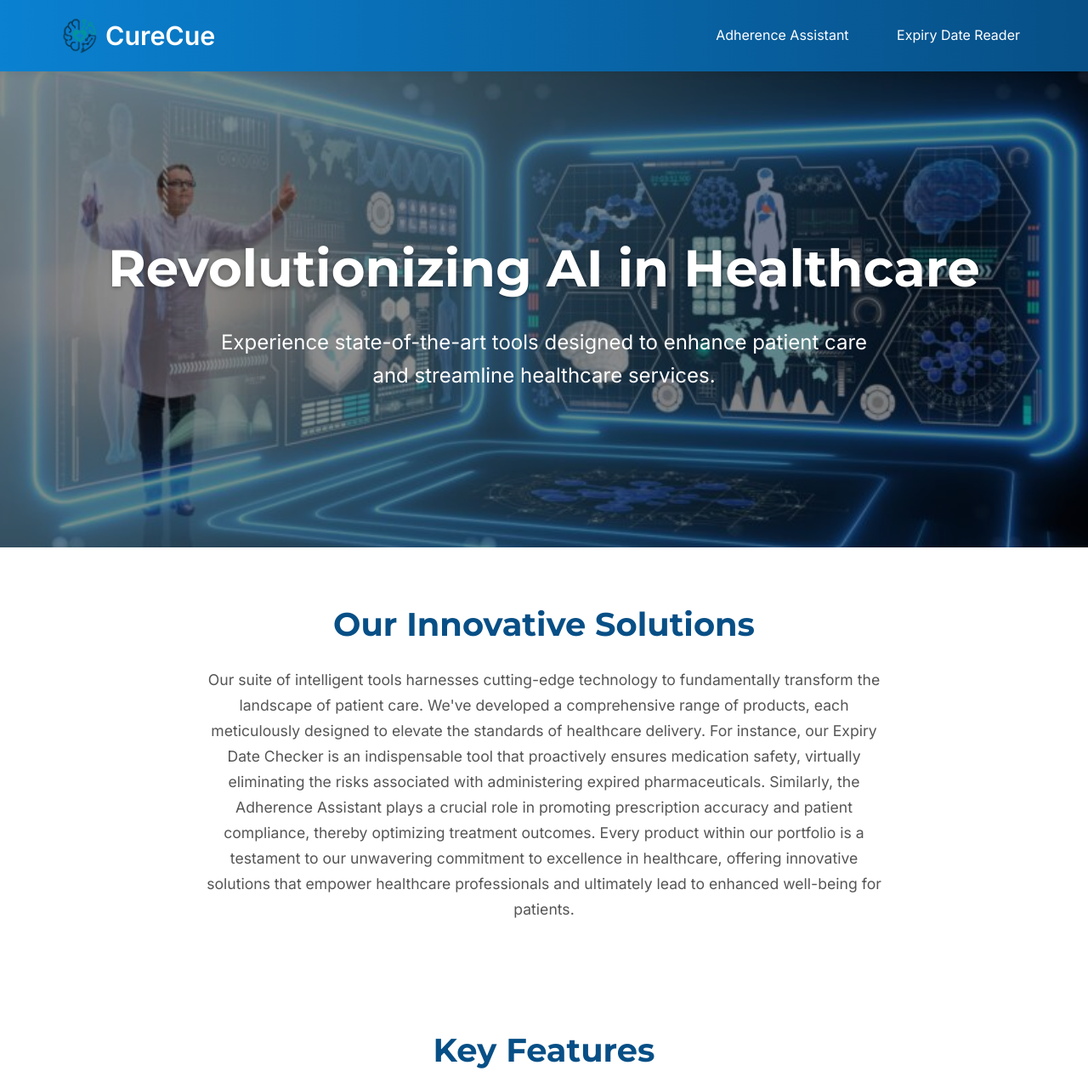
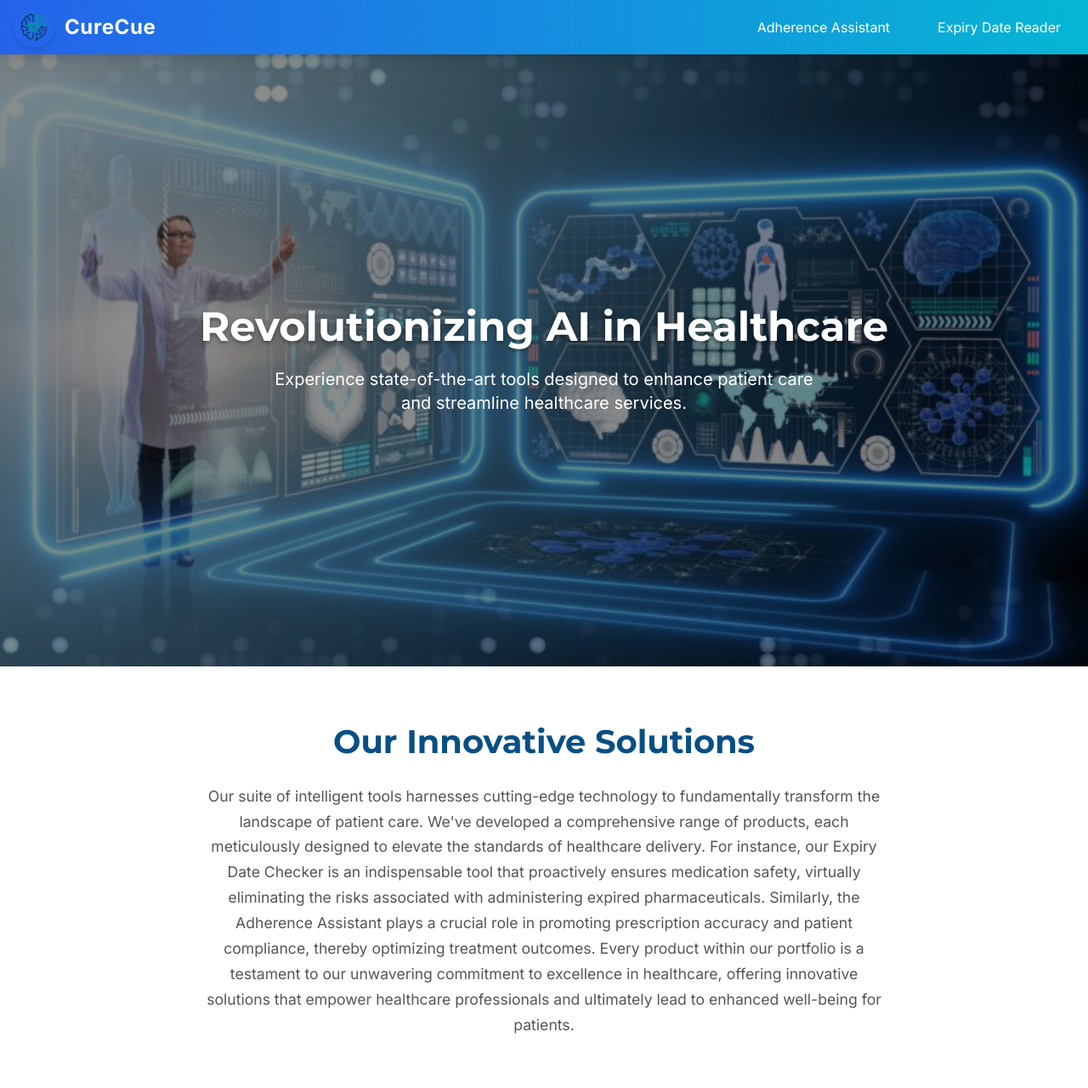
Before and after one commit to pranshh/cure-cue, a Flask app: page / in a window 1280 px wide. Shown: the top 1280 px of the page at 85% size. Run offline with Flask 3, Linux system fonts and the light colour scheme; some libraries are stand-ins or nearby versions.

Commit message:
Updated navbar and hero carousel

```diff
--- a/static/style.css
+++ b/static/style.css
@@ -10,49 +10,6 @@ body {
   line-height: 1.6;
   color: #333;
   background-color: #fafafa;
-}
-
-/* Navbar */
-.navbar {
-  background: linear-gradient(90deg, #0a81d1, #074f86);
-  padding: 12px 0;
-  position: sticky;
-  top: 0;
-  z-index: 999;
-  box-shadow: 0 4px 8px rgba(0, 0, 0, 0.05);
-}
-
-.nav-container {
-  width: 90%;
-  max-width: 1200px;
-  margin: 0 auto;
-  display: flex;
-  justify-content: space-between;
-  align-items: center;
-}
-
-.nav-logo a {
-  color: #fff;
-  font-size: 1.9rem;
-  font-weight: 600;
-  text-decoration: none;
-  display: flex;
-  align-items: center;
-}
-
-.nav-links a {
-  margin-left: 20px;
-  color: #fff;
-  font-size: 1rem;
-  text-decoration: none;
-  padding: 8px 16px;
-  border-radius: 4px;
-  transition: transform 0.3s ease, background-color 0.3s ease;
-}
-
-.nav-links a:hover {
-  background-color: rgba(255, 255, 255, 0.2);
-  transform: translateY(-2px);
 }
 
 /* Hero Carousel */
--- a/templates/index.html
+++ b/templates/index.html
@@ -4,33 +4,32 @@
     <meta charset="UTF-8" />
     <meta name="viewport" content="width=device-width, initial-scale=1.0" />
     <title>CureCue</title>
+    <script src="https://cdn.tailwindcss.com"></script>
     <link href="https://fonts.googleapis.com/css?family=Inter:400,600,700|Montserrat:400,700&display=swap" rel="stylesheet">
     <link rel="stylesheet" href="{{ url_for('static', filename='style.css') }}" />
     <link rel="icon" type="image/x-icon" href="static\images\logo.png">
   </head>
   <body>
-    <nav class="navbar">
-      <div class="nav-container">
-        <div class="nav-logo">
-          <a href="/"> <img src="static\images\logo.png" alt="CureCue Logo" height="60">CureCue</a>
+    <nav class="bg-gradient-to-r from-blue-600 to-cyan-500 py-2 sticky top-0 z-50 shadow-lg">
+      <div class="container mx-auto flex justify-between items-center px-4">
+        <div class="flex items-center space-x-3">
+          <img src="static/images/logo.png" alt="CureCue Logo" class="h-12 w-12 rounded-full shadow-md">
+          <a href="/" class="text-white text-2xl font-bold tracking-wide">CureCue</a>
         </div>
-        <div class="nav-links">
-          <a href="/adherence-assistant" class="nav-link">Adherence Assistant</a>
-          <a href="/expiry-date-reader" class="nav-link">Expiry Date Reader</a>
+        <div class="flex space-x-6">
+          <a href="/adherence-assistant" class="text-white hover:bg-white/20 px-4 py-2 rounded transition">Adherence Assistant</a>
+          <a href="/expiry-date-reader" class="text-white hover:bg-white/20 px-4 py-2 rounded transition">Expiry Date Reader</a>
         </div>
       </div>
     </nav>
 
-    <header class="hero-carousel">
-      <div class="hero-overlay"></div>
-      <div class="hero-content">
-        <h1 class="hero-title">Revolutionizing AI in Healthcare</h1>
-        <p class="hero-description">
-          Experience state-of-the-art tools designed to enhance patient care and streamline healthcare services.
-        </p>
+    <header class="hero-carousel relative flex items-center justify-center h-[90vh] bg-cover bg-center transition-all duration-700">
+      <div class="hero-overlay absolute inset-0 bg-black/45"></div>
+      <div class="hero-content relative text-center text-white z-10 px-5">
+        <h1 class="hero-title text-5xl font-bold mb-6 font-montserrat drop-shadow-lg">Revolutionizing AI in Healthcare</h1>
+        <p class="hero-description text-xl max-w-2xl mx-auto">Experience state-of-the-art tools designed to enhance patient care and streamline healthcare services.</p>
       </div>
     </header>
-
     <main>
       <section class="content-section">
         <div class="content-container">
@@ -41,7 +40,7 @@
         </div>
       </section>
 
-          <!-- Key Features Section -->
+    <!-- Key Features Section -->
     <section class="features-section">
       <div class="content-container">
         <h2 class="section-heading">Key Features</h2>
```
Also changed, not shown: templates/adherence.html (+9 -7 lines), templates/expiry.html (+9 -7 lines).
